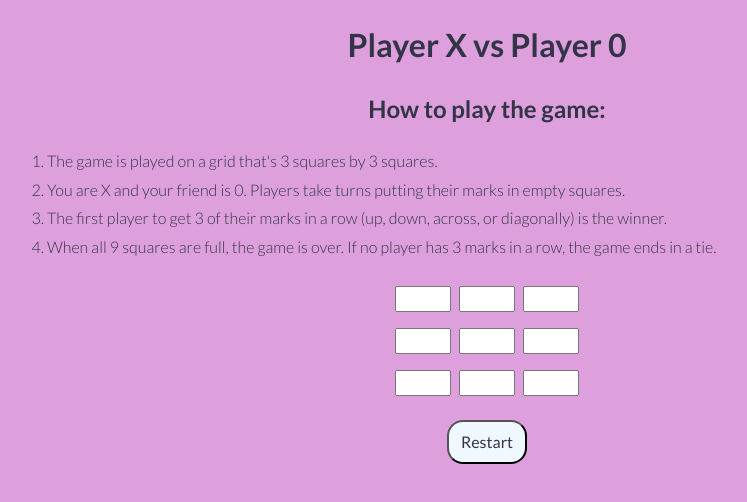
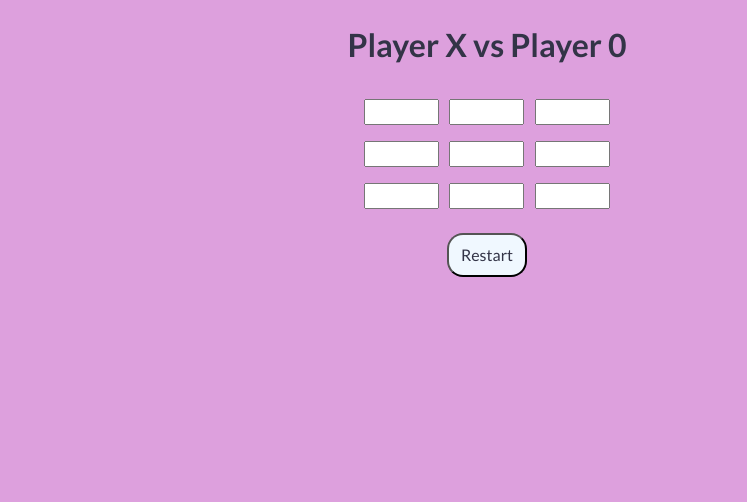
Before and after one commit to Kanyisa-Ntombini/tic-tac-toe, a plain HTML site: page index.html in a window 1280 px wide. Shown: the whole page, without its empty margins (153-900 px from the left). Drawn offline with Linux system fonts and the light colour scheme.

Commit message:
last changes

```diff
--- a/index.html
+++ b/index.html
@@ -10,26 +10,19 @@
 <body>
     <header class="container center">
         <h1>Player X vs Player 0</h1>
-        <h2 class="instructions">How to play the game:</h2>
-        <ol class="justify">
-            <li>The game is played on a grid that's 3 squares by 3 squares.</li>
-            <li>You are X and your friend is 0. Players take turns putting their marks in empty squares.</li>
-            <li>The first player to get 3 of their marks in a row (up, down, across, or diagonally) is the winner.</li>
-            <li>When all 9 squares are full, the game is over. If no player has 3 marks in a row, the game ends in a tie.</li>
-        </ol>
     </header>
 
     <main class="grid-container center">
         <div class="row">
-            <input type="text" class="col-4 center box1" onclick="func1(); winFunc()" readonly>
-            <input type="text" class="col-4 center box2" onclick="func2(); winFunc()" readonly>
-            <input type="text" class="col-4 center box3" onclick="func3(); winFunc()" readonly>
-            <input type="text" class="col-4 center box4" onclick="func4(); winFunc()" readonly>
-            <input type="text" class="col-4 center box5" onclick="func5(); winFunc()" readonly>
-            <input type="text" class="col-4 center box6" onclick="func6(); winFunc()" readonly>
-            <input type="text" class="col-4 center box7" onclick="func7(); winFunc()" readonly>
-            <input type="text" class="col-4 center box8" onclick="func8(); winFunc()" readonly>
-            <input type="text" class="col-4 center box9" onclick="func9(); winFunc()" readonly>
+            <input type="text" class="col-4-sm center box1" onclick="func1(); winFunc()" readonly>
+            <input type="text" class="col-4-sm center box2" onclick="func2(); winFunc()" readonly>
+            <input type="text" class="col-4-sm center box3" onclick="func3(); winFunc()" readonly>
+            <input type="text" class="col-4-sm center box4" onclick="func4(); winFunc()" readonly>
+            <input type="text" class="col-4-sm center box5" onclick="func5(); winFunc()" readonly>
+            <input type="text" class="col-4-sm center box6" onclick="func6(); winFunc()" readonly>
+            <input type="text" class="col-4-sm center box7" onclick="func7(); winFunc()" readonly>
+            <input type="text" class="col-4-sm center box8" onclick="func8(); winFunc()" readonly>
+            <input type="text" class="col-4-sm center box9" onclick="func9(); winFunc()" readonly>
         </div>
 
         <button class="restartBtn" onclick="restartFunc()">Restart</button>
--- a/options.css
+++ b/options.css
@@ -15,13 +15,13 @@ h2 {
 }
 
 li{
-    font-size:1rem;
+    font-size:0.8rem;
     font-weight:200;
     line-height:1.8
 }
 
 .grid-container {
-    width: 15%;
+    width: 20%;
 }
 
 input[type=text]:disabled {
```
